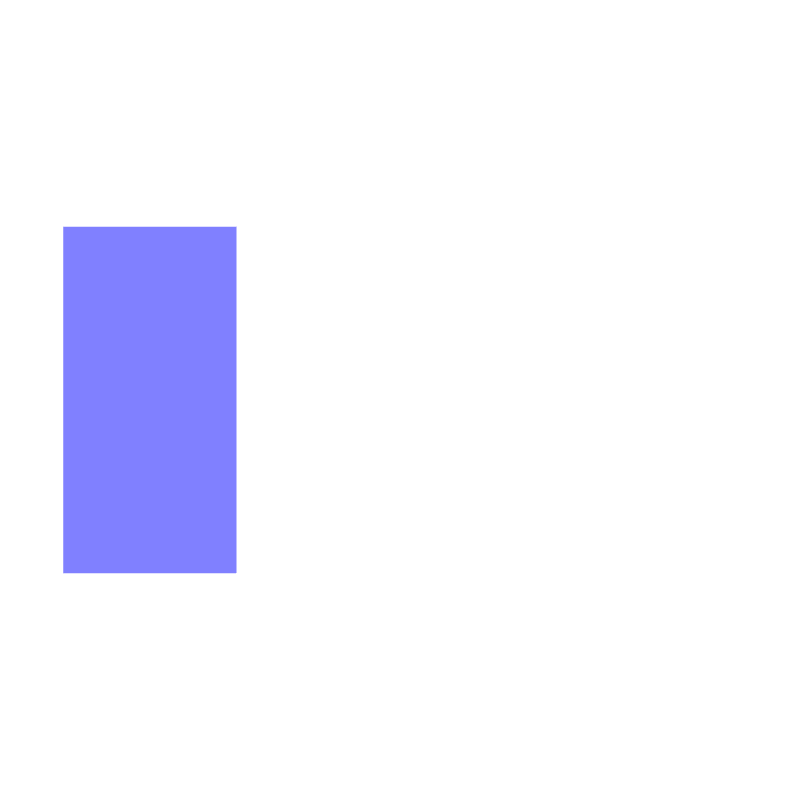
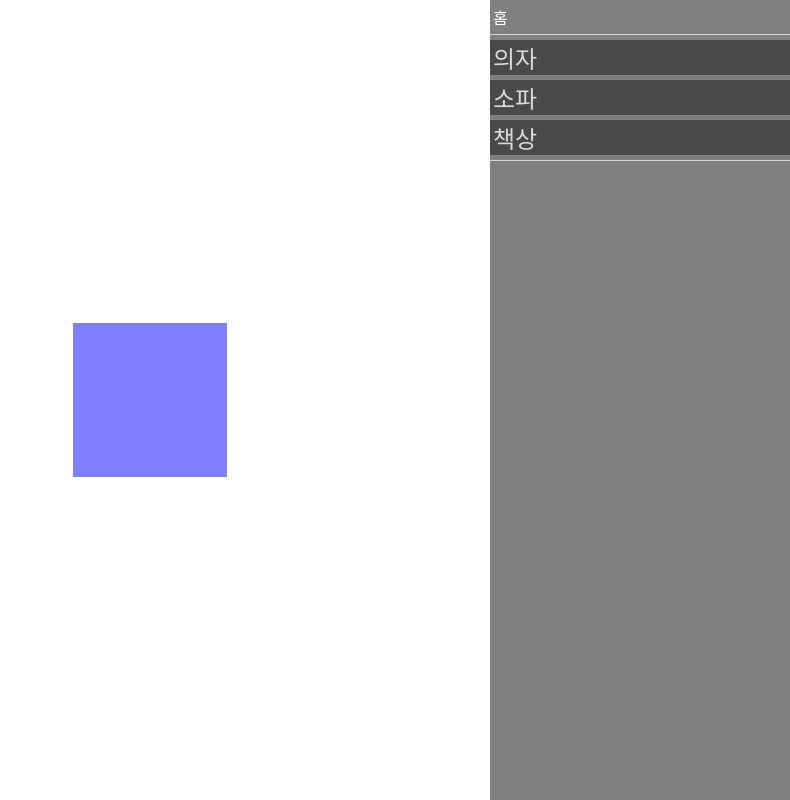
Before and after one commit to MJKM9163/ts-portfolio, a React (Create React App) app: page /Furniture in a window 1280 px wide. Shown: the whole page, without its empty margins (490-1280 px from the left). Built offline with nearby package versions, Linux system fonts and the light colour scheme.

Commit message:
코드 수정

```diff
--- a/package.json
+++ b/package.json
@@ -7,6 +7,7 @@
     "@react-three/drei": "^9.13.0",
     "@react-three/fiber": "^8.0.22",
     "@react-three/postprocessing": "^2.3.2",
+    "@reduxjs/toolkit": "^1.8.2",
     "@testing-library/jest-dom": "^5.16.4",
     "@testing-library/react": "^13.3.0",
     "@testing-library/user-event": "^13.5.0",
@@ -28,8 +29,10 @@
     "prettier": "^2.6.2",
     "react": "^18.1.0",
     "react-dom": "^18.1.0",
+    "react-redux": "^8.0.2",
     "react-router-dom": "^6.3.0",
     "react-scripts": "5.0.1",
+    "redux": "^4.2.0",
     "styled-components": "^5.3.5",
     "three": "^0.141.0",
     "typescript": "^4.7.3",
--- a/src/furniture/FurnitureIndex.js
+++ b/src/furniture/FurnitureIndex.tsx
@@ -1,9 +1,11 @@
 import { OrbitControls } from "@react-three/drei";
 import { Canvas } from "@react-three/fiber";
+import { ControlTap } from "./interface/control/ControlTap";
 
 export const FurnitureIndex = () => {
   return (
     <>
+      <ControlTap />
       <Canvas
         camera={{
           fov: 60,
@@ -12,7 +14,7 @@ export const FurnitureIndex = () => {
         }}>
         <ambientLight intensity={0.5} />
         <mesh>
-          <boxGeometry args={[1, 2, 2]} />
+          <boxGeometry args={[1, 1, 1]} />
           <meshNormalMaterial />
         </mesh>
         <OrbitControls />
--- /dev/null
+++ b/src/furniture/interface/control/ControlTap.tsx
@@ -0,0 +1,70 @@
+import { FurnitureState } from "furniture/modules/store";
+import { useDispatch, useSelector } from "react-redux";
+import styled from "styled-components";
+import { chengeSofa, chengeChair, chengeDesk } from "../../modules/furniture";
+import { Chair } from "./customs/Chair";
+import { Desk } from "./customs/Desk";
+import { Sofa } from "./customs/Sofa";
+
+const ControlBox = styled.div`
+  position: absolute;
+  right: 0px;
+  width: 300px;
+  height: 100vh;
+  background-color: #808080;
+  z-index: 2;
+
+  .guide {
+    padding: 5px 0px 5px 3px;
+    border-bottom: 1px solid #d3d3d3;
+    color: white;
+  }
+
+  .selectBox {
+    border-bottom: 1px solid #d3d3d3;
+    li {
+      list-style: none;
+      color: #dadada;
+      background-color: #494949;
+      margin-top: 5px;
+      margin-bottom: 5px;
+      padding-left: 3px;
+      font-size: 24px;
+    }
+  }
+
+  .custom {
+    color: aqua;
+  }
+`;
+
+export const ControlTap = () => {
+  const select = useSelector((state: FurnitureState) => state.furniture.select);
+  const dispatch = useDispatch();
+
+  const onSofa = () => {
+    dispatch(chengeSofa());
+  };
+
+  const onChair = () => {
+    dispatch(chengeChair());
+  };
+
+  const onDesk = () => {
+    dispatch(chengeDesk());
+  };
+
+  return (
+    <ControlBox>
+      <div className="guide">홈 {select !== "" ? `> ${select}` : null}</div>
+      <div className="selectBox">
+        <li onClick={() => onSofa()}>의자</li>
+        <li onClick={() => onChair()}>소파</li>
+        <li onClick={() => onDesk()}>책상</li>
+      </div>
+      {select === "SOFA" ? <Sofa /> : null}
+      {select === "CHAIR" ? <Chair /> : null}
+      {select === "DESK" ? <Desk /> : null}
+    </ControlBox>
+  );
+};
--- /dev/null
+++ b/src/furniture/interface/control/customs/Chair.tsx
@@ -0,0 +1,14 @@
+export const Chair = () => {
+  return (
+    <div>
+      <input
+        type={"range"}
+        max={15}
+        min={0}
+        step={0.1}
+        //   value={common.radius}
+        //   onChange={(e) => {}}
+      />
+    </div>
+  );
+};
--- /dev/null
+++ b/src/furniture/interface/control/customs/Desk.tsx
@@ -0,0 +1,14 @@
+export const Desk = () => {
+  return (
+    <div>
+      <input
+        type={"range"}
+        max={15}
+        min={0}
+        step={0.1}
+        //   value={common.radius}
+        //   onChange={(e) => {}}
+      />
+    </div>
+  );
+};
--- /dev/null
+++ b/src/furniture/interface/control/customs/Sofa.tsx
@@ -0,0 +1,14 @@
+export const Sofa = () => {
+  return (
+    <div>
+      <input
+        type={"range"}
+        max={15}
+        min={0}
+        step={0.1}
+        //   value={common.radius}
+        //   onChange={(e) => {}}
+      />
+    </div>
+  );
+};
--- /dev/null
+++ b/src/furniture/modules/furniture.tsx
@@ -0,0 +1,54 @@
+import { createSlice } from "@reduxjs/toolkit";
+
+type SliceState = {
+  name: string;
+  initialState: object;
+};
+
+export const furnitureSlice = createSlice({
+  name: "furniture",
+  initialState: { value: "" },
+  reducers: {},
+});
+
+const SOFA = "furniture/SOFA" as const;
+const CHAIR = "furniture/CHAIR" as const;
+const DESK = "furniture/DESK" as const;
+
+export const chengeSofa = () => ({
+  type: SOFA,
+});
+export const chengeChair = () => ({
+  type: CHAIR,
+});
+export const chengeDesk = () => ({
+  type: DESK,
+});
+
+type FurnitureAction =
+  | ReturnType<typeof chengeSofa>
+  | ReturnType<typeof chengeChair>
+  | ReturnType<typeof chengeDesk>;
+
+type FurnitureState = {
+  select: string;
+};
+
+const initialState: FurnitureState = {
+  select: "",
+};
+
+function furniture(state: FurnitureState = initialState, action: FurnitureAction): FurnitureState {
+  switch (action.type) {
+    case SOFA:
+      return { select: "SOFA" };
+    case CHAIR:
+      return { select: "CHAIR" };
+    case DESK:
+      return { select: "DESK" };
+    default:
+      return state;
+  }
+}
+
+export default furniture;
--- /dev/null
+++ b/src/furniture/modules/store.tsx
@@ -0,0 +1,13 @@
+import { combineReducers } from "redux";
+import furniture from "./furniture";
+
+const furnitureReducer = combineReducers({
+  furniture,
+});
+
+// 루트 리듀서를 내보내주세요.
+export default furnitureReducer;
+
+// 루트 리듀서의 반환값를 유추해줍니다
+// 추후 이 타입을 컨테이너 컴포넌트에서 불러와서 사용해야 하므로 내보내줍니다.
+export type FurnitureState = ReturnType<typeof furnitureReducer>;
--- a/src/index.tsx
+++ b/src/index.tsx
@@ -2,13 +2,17 @@ import React from "react";
 import ReactDOM from "react-dom/client";
 import "./index.css";
 import App from "./App";
-// import reportWebVitals from "./reportWebVitals";
+import { Provider } from "react-redux";
+import { configureStore } from "@reduxjs/toolkit";
+import furnitureReducer from "furniture/modules/store";
+
+const store = configureStore({ reducer: furnitureReducer });
 
 const root = ReactDOM.createRoot(document.getElementById("root") as HTMLElement);
 root.render(
   <React.StrictMode>
-    <App />
+    <Provider store={store}>
+      <App />
+    </Provider>
   </React.StrictMode>
 );
-
-//reportWebVitals();
```
Also changed, not shown: 2 other files (tests, documents, lock files or other folders).
